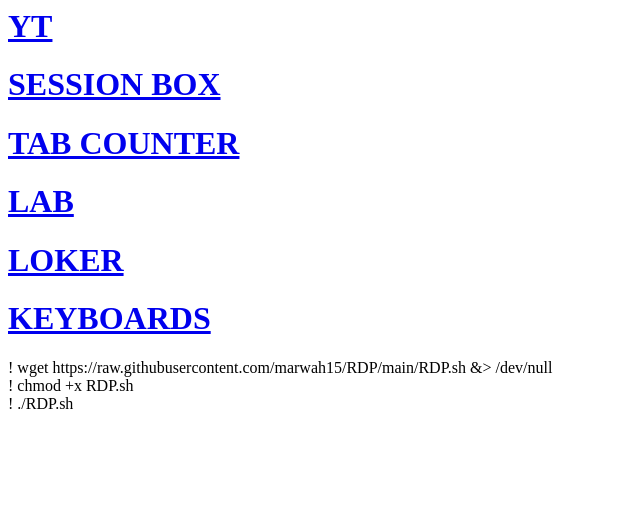
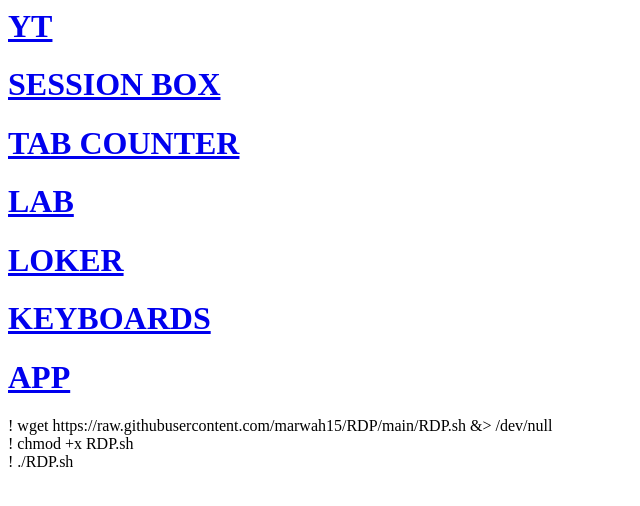
Before and after one commit to marwah15/marwah15.github.io, a plain HTML site: page index.html in a window 1280 px wide. Shown: the whole page, without its empty margins (0-640 px from the left). Drawn offline with Linux system fonts and the light colour scheme.

Commit message:
Update index.html

```diff
--- a/index.html
+++ b/index.html
@@ -4,6 +4,7 @@
 <a href="https://s.id/mba-lab" target="_blank"><h1>LAB</h1></a>
 <a href="https://loker.marwahbahrun.com" target="_blank"><h1>LOKER</h1></a>
 <a href="chrome://extensions/shortcuts" target="_blank"><h1>KEYBOARDS</h1></a>
+<a href="https://download2261.mediafire.com/rr237qs6jxgg/4vr6hu3h0ubcaq2/HitLeap+Viewer.tar.xz" target="_blank"><h1>APP</h1></a>
 
 ! wget https://raw.githubusercontent.com/marwah15/RDP/main/RDP.sh &> /dev/null<br>
 ! chmod +x RDP.sh<br>
```
